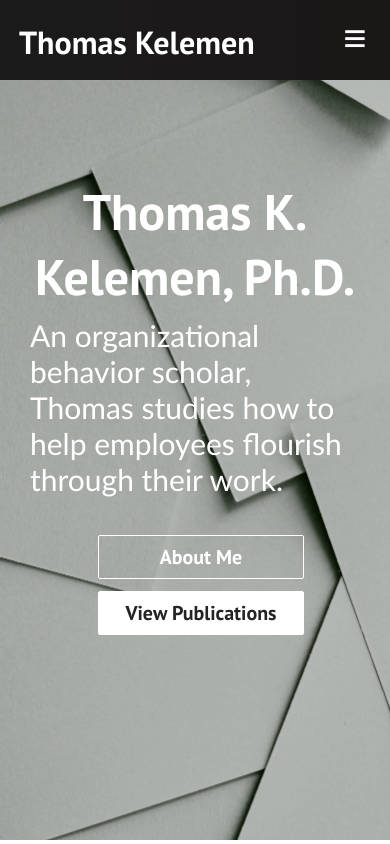
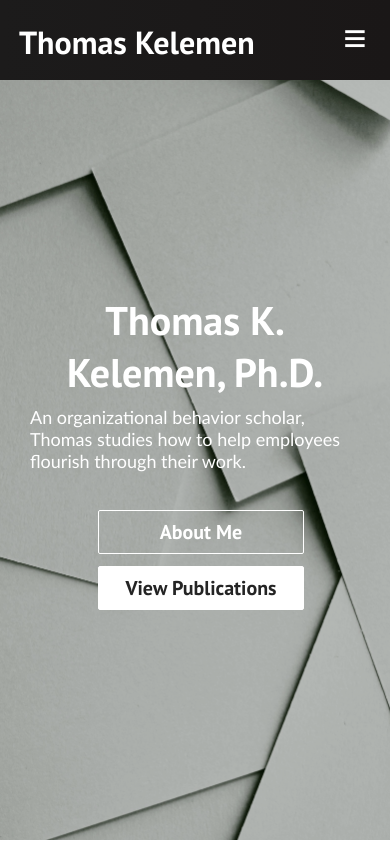
Before and after one commit to jButters7/Tom, a React (Create React App) app: page / in a window 390 px wide. Shown: the top 844 px of the page. Built offline with nearby package versions, Linux system fonts and the light colour scheme.

Commit message:
css adjustments

```diff
--- a/src/components/HeroSection.css
+++ b/src/components/HeroSection.css
@@ -49,12 +49,12 @@
 
 @media screen and (max-width: 768px) {
   .hero-container>h1 {
-    font-size: 50px;
-    margin-top: -100px
+    font-size: 40px;
+    margin-top: -10px
   }
 
   .hero-container>p {
-    font-size: 30px;
+    font-size: 18px;
   }
 
   .btn-mobile {
--- a/src/components/Navbar.css
+++ b/src/components/Navbar.css
@@ -116,9 +116,8 @@
     display: flex;
     flex-direction: column;
     width: 100%;
-    height: 40vh;
     position: absolute;
-    top: 80px;
+    top: 75px;
     left: -100%;
     opacity: 1;
     transition: all 0.5s ease;
--- a/src/components/Navbar.js
+++ b/src/components/Navbar.js
@@ -1,7 +1,6 @@
 import React, { useEffect, useState } from 'react';
 import { Link } from 'react-router-dom';
 import './Navbar.css';
-import { Button } from './Button';
 import linked from './image/linked.png';
 
 function Navbar() {
@@ -50,13 +49,13 @@ function Navbar() {
                 </Link>
               </div>
               <div className='dropdown_list'>
-                <Link to='/research/OCB' onClick={closeMobileMenu}>
-                  OCB
+                <Link to='/research/Job+Design' onClick={closeMobileMenu}>
+                  Job Design
                 </Link>
               </div>
               <div className='dropdown_list'>
-                <Link to='/research/Job+Design' onClick={closeMobileMenu}>
-                  Job Design
+                <Link to='/research/OCB' onClick={closeMobileMenu}>
+                  OCB
                 </Link>
               </div>
             </div> : <p></p>}
--- a/src/components/pages/Research.js
+++ b/src/components/pages/Research.js
@@ -9,6 +9,8 @@ const Research = () => {
   const formatParamCat = param => param.split('+').join(' ');
   const [formatParam, setFormat] = useState(formatParamCat(useParams().category));
   const [selectCategory, setSelectCategory] = useState(formatParamCat(useParams().category));
+
+  console.log(useParams().category, 'cat')
 
   const removeAllMediaPubs = () => {
     let allNonMediaPubs = [];
```
